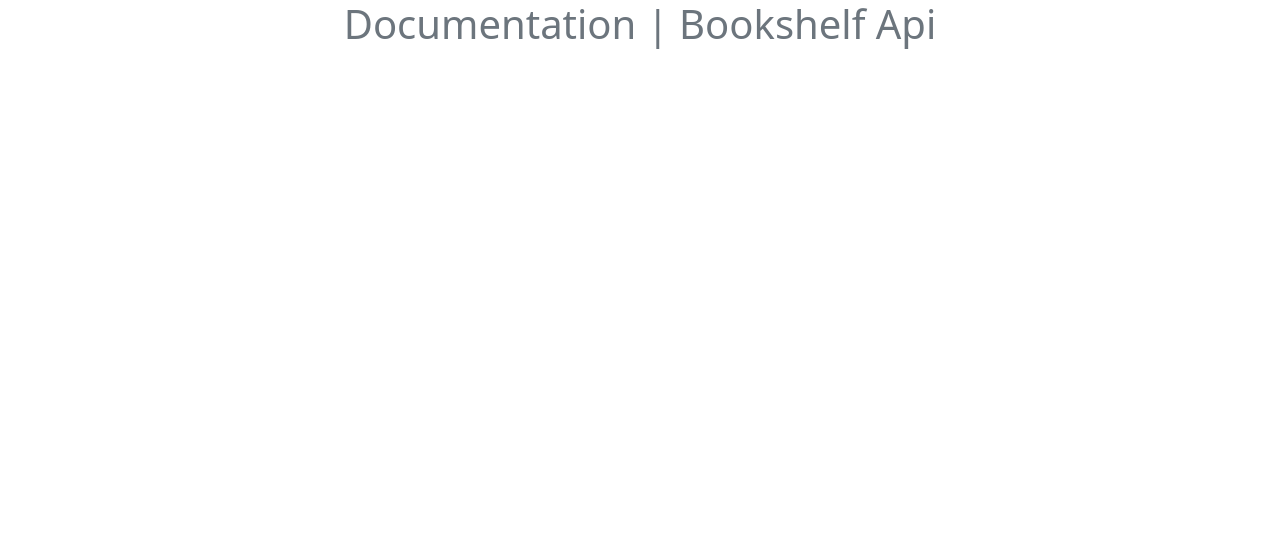
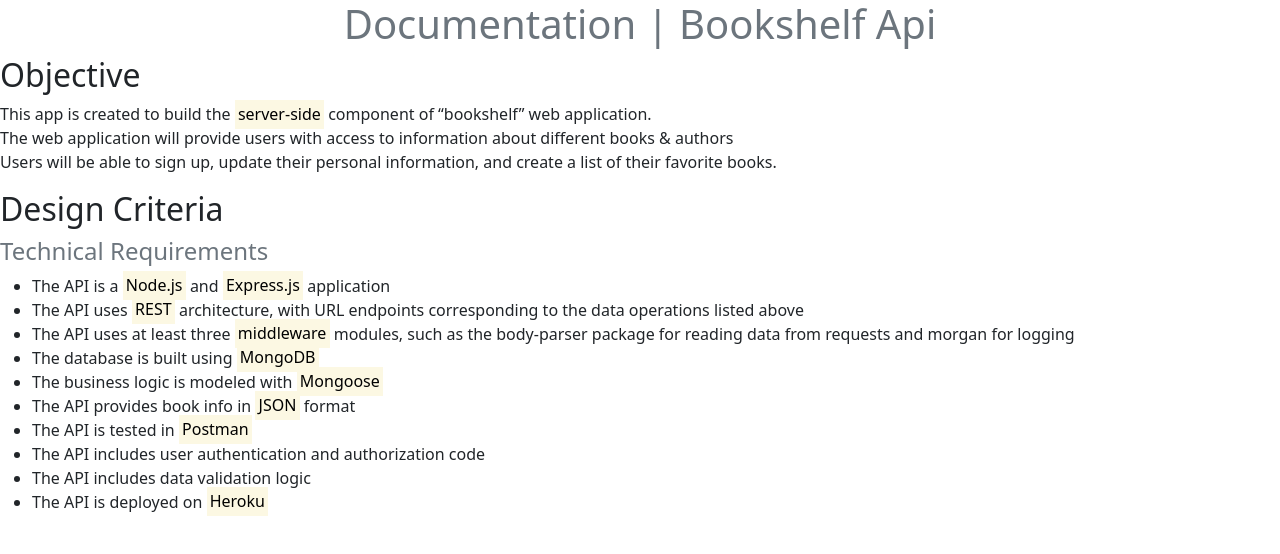
Before and after one commit to paulinemarg/bookshelf-api, a website: page public/documentation.html in a window 1280 px wide. Drawn offline with nearby package versions, Linux system fonts and the light colour scheme.

Commit message:
added design Criteria

```diff
--- a/public/documentation.html
+++ b/public/documentation.html
@@ -10,5 +10,28 @@
 		<header>
 			<h1 class="text-center text-muted">Documentation | Bookshelf Api</h1>
 		</header>
+		<main>
+			<h2 class="text-dark">Objective</h2>
+			<p> This app is created to build the <mark>server-side</mark> component of “bookshelf” web application.<br>
+					The web application will provide users with access to information about different books & authors<br>
+					Users will be able to sign up, update their personal information, and create a list of their favorite books.
+			</p>
+			<h2 class="text-dark">Design Criteria</h2>
+				<h4 class="text-muted">Technical Requirements</h4>
+			<ul>
+				<li>The API is a <mark>Node.js</mark> and <mark>Express.js</mark> application</li>
+				<li>The API uses <mark>REST</mark> architecture, with URL endpoints corresponding to the data
+					operations listed above</li>
+				<li>The API uses at least three <mark>middleware</mark> modules, such as the body-parser package for
+					reading data from requests and morgan for logging</li>
+				<li>The database is built using <mark>MongoDB</mark></li>
+				<li>The business logic is modeled with <mark>Mongoose</mark></li>
+				<li>The API provides book info in <mark>JSON</mark> format</li>
+				<li>The API is tested in <mark>Postman</mark></li>
+				<li>The API includes user authentication and authorization code</li>
+				<li>The API includes data validation logic</li>
+				<li>The API is deployed on <mark>Heroku</mark></li>
+			</ul>
+		</main>
     </body>
   </html>
```
